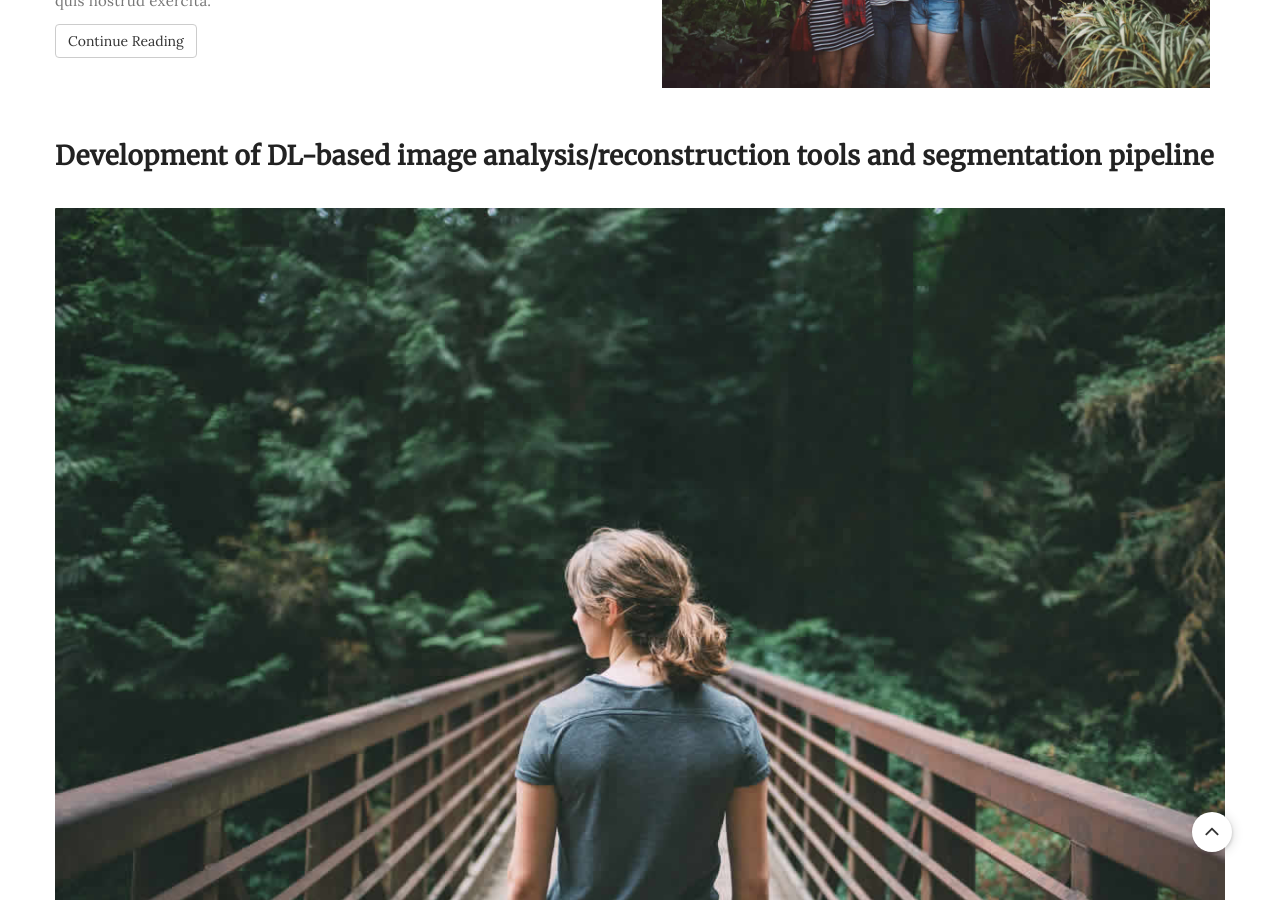
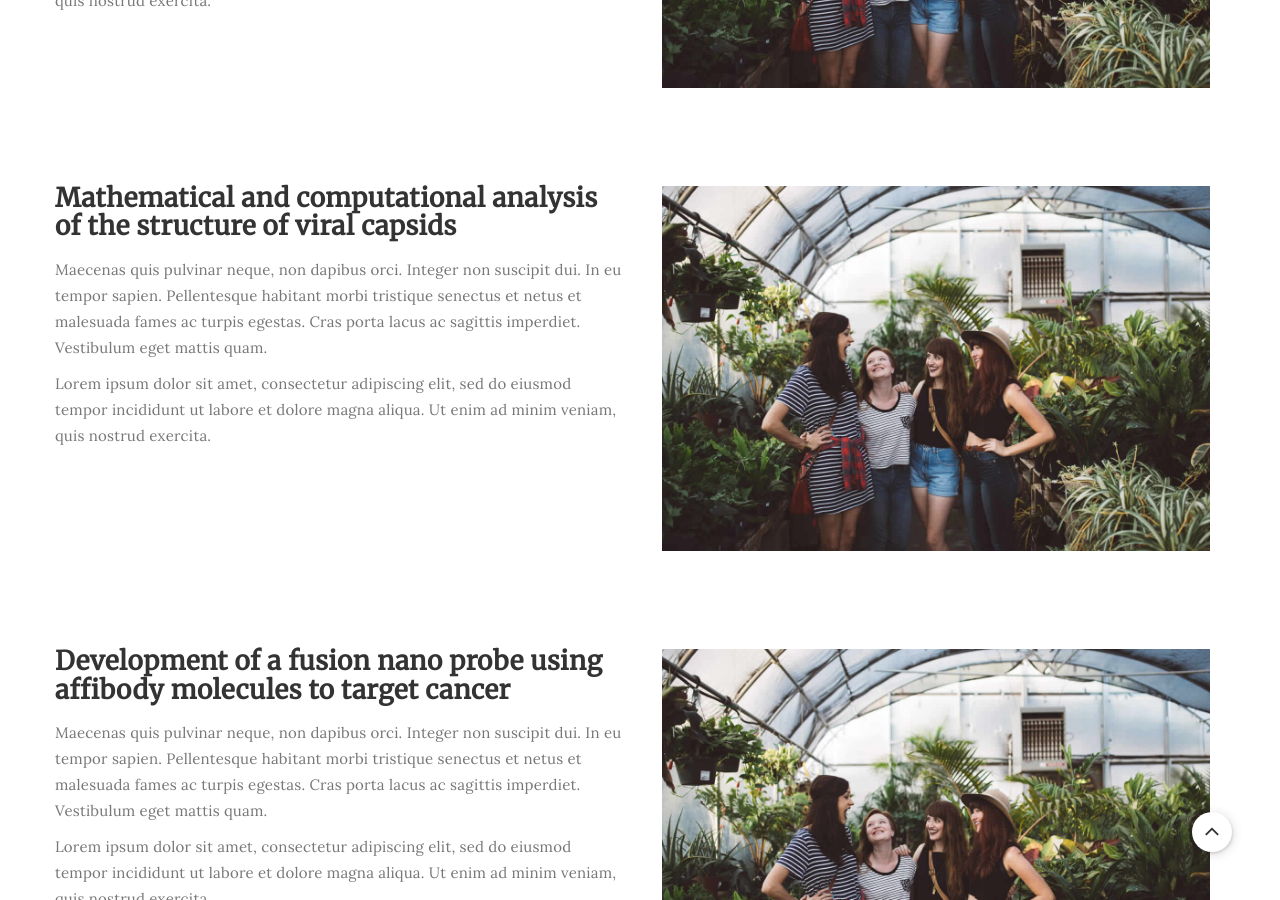
Before and after one commit to rpraka/JihyeonJe.com, a Jekyll site: the page about.html, which Jekyll copies as it is, in a window 1280 px wide and 900 px high, scrolled down 1517 px. Built offline with Jekyll 4.4.1, drawn with Linux system fonts in a browser that asks for light colours; some of the changed text lies outside the part shown.

Commit message:
Update about.html

```diff
--- a/about.html
+++ b/about.html
@@ -85,7 +85,7 @@
                          <h3>Development of an automatized pathomic feature extraction tool from renal biopsy data</h3>
                          <p>Maecenas quis pulvinar neque, non dapibus orci. Integer non suscipit dui. In eu tempor sapien. Pellentesque habitant morbi tristique senectus et netus et malesuada fames ac turpis egestas. Cras porta lacus ac sagittis imperdiet. Vestibulum eget mattis quam.</p>
                          <p>Lorem ipsum dolor sit amet, consectetur adipiscing elit, sed do eiusmod tempor incididunt ut labore et dolore magna aliqua. Ut enim ad minim veniam, quis nostrud exercita.</p>
-                         <a href="single-post.html" class="btn btn-default">Continue Reading</a>
+                         <a href="single-post.html" class="btn btn-default">Read Paper</a>
                     </div>
 
                     <div class="col-md-6 col-sm-6">
@@ -97,7 +97,7 @@
                          <h3>Development of DL-based image analysis/reconstruction tools and segmentation pipeline</h3>
                          <p>Maecenas quis pulvinar neque, non dapibus orci. Integer non suscipit dui. In eu tempor sapien. Pellentesque habitant morbi tristique senectus et netus et malesuada fames ac turpis egestas. Cras porta lacus ac sagittis imperdiet. Vestibulum eget mattis quam.</p>
                          <p>Lorem ipsum dolor sit amet, consectetur adipiscing elit, sed do eiusmod tempor incididunt ut labore et dolore magna aliqua. Ut enim ad minim veniam, quis nostrud exercita.</p>
-                         <a href="single-post.html" class="btn btn-default">Continue Reading</a>
+                         <!--a href="single-post.html" class="btn btn-default">Continue Reading</a-->
                     </div>
 
                     <div class="col-md-6 col-sm-6">
@@ -105,69 +105,40 @@
                     </div>
 
 
+                    <div class="col-md-6 col-sm-6">
+                         <h3>Mathematical and computational analysis of the structure of viral capsids</h3>
+                         <p>Maecenas quis pulvinar neque, non dapibus orci. Integer non suscipit dui. In eu tempor sapien. Pellentesque habitant morbi tristique senectus et netus et malesuada fames ac turpis egestas. Cras porta lacus ac sagittis imperdiet. Vestibulum eget mattis quam.</p>
+                         <p>Lorem ipsum dolor sit amet, consectetur adipiscing elit, sed do eiusmod tempor incididunt ut labore et dolore magna aliqua. Ut enim ad minim veniam, quis nostrud exercita.</p>
+                         <!--a href="single-post.html" class="btn btn-default">Continue Reading</a-->
+                    </div>
+
+                    <div class="col-md-6 col-sm-6">
+                         <img src="images/about-image.jpg" class="img-responsive" alt="About Image">
+                    </div>
 
 
-
-                    <div class="blog-post-thumb">
-                         <div class="blog-post-title">
-                              <h3><a href="single-post.html"> Development of DL-based image analysis/reconstruction tools and segmentation pipeline</a></h3>
-                         </div>
-                         <div class="blog-post-image">
-                              <a href="single-post.html">
-                                   <img src="images/blog-image1.jpg" class="img-responsive" alt="Blog Image">
-                              </a>
-                         </div>
-                         <div class="blog-post-des">
-                              <p>Lorem ipsum dolor sit amet, consectetur adipiscing elit, sed do eiusmod tempor incididunt ut labore et dolore magna aliqua. Ut enim ad minim veniam, quis nostrud exercitation ullamco laboris nisi ut aliquip ex ea commodo consequat. Duis aute irure dolor in reprehenderit in voluptate velit esse cillum dolore eu fugiat nulla pariatur.</p>
-                              <a href="single-post.html" class="btn btn-default">Continue Reading</a>
-                         </div>
+                    <div class="col-md-6 col-sm-6">
+                         <h3>Development of a fusion nano probe using affibody molecules to target cancer</h3>
+                         <p>Maecenas quis pulvinar neque, non dapibus orci. Integer non suscipit dui. In eu tempor sapien. Pellentesque habitant morbi tristique senectus et netus et malesuada fames ac turpis egestas. Cras porta lacus ac sagittis imperdiet. Vestibulum eget mattis quam.</p>
+                         <p>Lorem ipsum dolor sit amet, consectetur adipiscing elit, sed do eiusmod tempor incididunt ut labore et dolore magna aliqua. Ut enim ad minim veniam, quis nostrud exercita.</p>
+                         <!--a href="single-post.html" class="btn btn-default">Continue Reading</a-->
                     </div>
 
-                    <div class="blog-post-thumb">
-                         <div class="blog-post-title">
-                              <h3><a href="single-post.html"> Mathematical and computational analysis of the structure of viral capsids</a></h3>
-                         </div>
-                         <div class="blog-post-image">
-                              <a href="single-post.html">
-                                   <img src="images/blog-image1.jpg" class="img-responsive" alt="Blog Image">
-                              </a>
-                         </div>
-                         <div class="blog-post-des">
-                              <p>Lorem ipsum dolor sit amet, consectetur adipiscing elit, sed do eiusmod tempor incididunt ut labore et dolore magna aliqua. Ut enim ad minim veniam, quis nostrud exercitation ullamco laboris nisi ut aliquip ex ea commodo consequat. Duis aute irure dolor in reprehenderit in voluptate velit esse cillum dolore eu fugiat nulla pariatur.</p>
-                              <a href="single-post.html" class="btn btn-default">Continue Reading</a>
-                         </div>
+                    <div class="col-md-6 col-sm-6">
+                         <img src="images/about-image.jpg" class="img-responsive" alt="About Image">
                     </div>
 
-                    <div class="blog-post-thumb">
-                         <div class="blog-post-title">
-                              <h3><a href="single-post.html"> Development of a fusion nano probe using affibody molecules to target cancer</a></h3>
-                         </div>
-                         <div class="blog-post-image">
-                              <a href="single-post.html">
-                                   <img src="images/blog-image1.jpg" class="img-responsive" alt="Blog Image">
-                              </a>
-                         </div>
-                         <div class="blog-post-des">
-                              <p>Lorem ipsum dolor sit amet, consectetur adipiscing elit, sed do eiusmod tempor incididunt ut labore et dolore magna aliqua. Ut enim ad minim veniam, quis nostrud exercitation ullamco laboris nisi ut aliquip ex ea commodo consequat. Duis aute irure dolor in reprehenderit in voluptate velit esse cillum dolore eu fugiat nulla pariatur.</p>
-                              <a href="single-post.html" class="btn btn-default">Continue Reading</a>
-                         </div>
+                    <div class="col-md-6 col-sm-6">
+                         <h3>3D reconstruction and statistical analysis of dendritic spines from EM images</h3>
+                         <p>Maecenas quis pulvinar neque, non dapibus orci. Integer non suscipit dui. In eu tempor sapien. Pellentesque habitant morbi tristique senectus et netus et malesuada fames ac turpis egestas. Cras porta lacus ac sagittis imperdiet. Vestibulum eget mattis quam.</p>
+                         <p>Lorem ipsum dolor sit amet, consectetur adipiscing elit, sed do eiusmod tempor incididunt ut labore et dolore magna aliqua. Ut enim ad minim veniam, quis nostrud exercita.</p>
+                         <!--a href="single-post.html" class="btn btn-default">Continue Reading</a-->
                     </div>
 
-                    <div class="blog-post-thumb">
-                         <div class="blog-post-title">
-                              <h3><a href="single-post.html"> 3D reconstruction and statistical analysis of dendritic spines from EM images</a></h3>
-                         </div>
-                         <div class="blog-post-image">
-                              <a href="single-post.html">
-                                   <img src="images/blog-image1.jpg" class="img-responsive" alt="Blog Image">
-                              </a>
-                         </div>
-                         <div class="blog-post-des">
-                              <p>Lorem ipsum dolor sit amet, consectetur adipiscing elit, sed do eiusmod tempor incididunt ut labore et dolore magna aliqua. Ut enim ad minim veniam, quis nostrud exercitation ullamco laboris nisi ut aliquip ex ea commodo consequat. Duis aute irure dolor in reprehenderit in voluptate velit esse cillum dolore eu fugiat nulla pariatur.</p>
-                              <a href="single-post.html" class="btn btn-default">Continue Reading</a>
-                         </div>
+                    <div class="col-md-6 col-sm-6">
+                         <img src="images/about-image.jpg" class="img-responsive" alt="About Image">
                     </div>
-               </div>
+
 
 
           </div>
```
